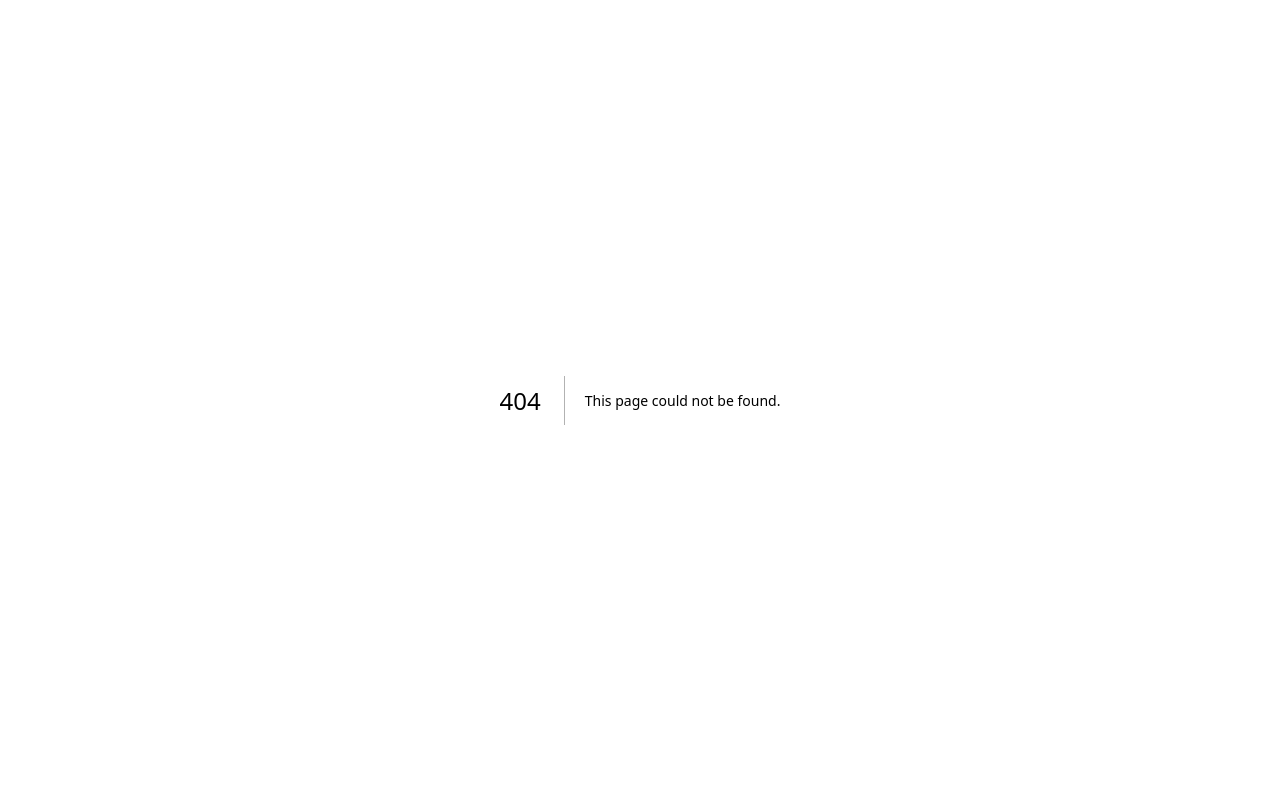
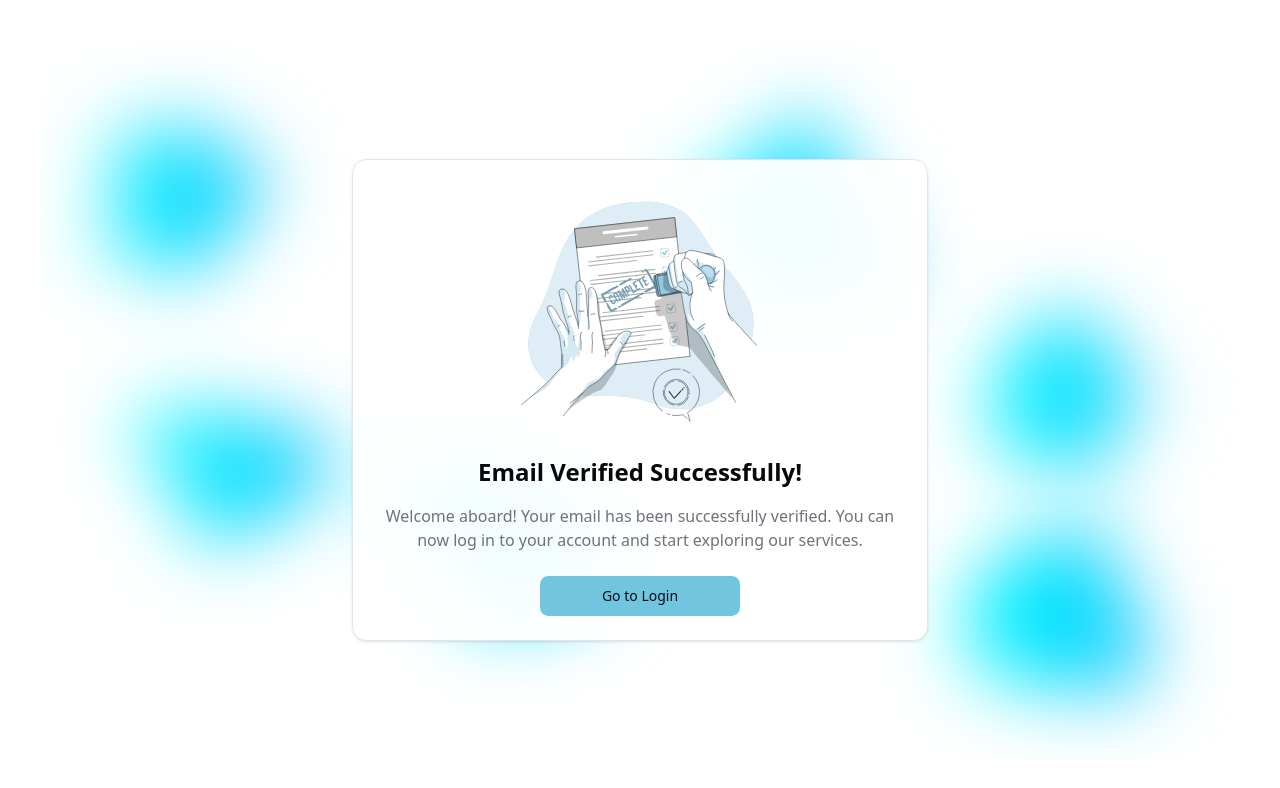
Before and after one commit to adehusnim37/Lihatin-UI, a Next.js app: page /auth/sucess-verify-email in a window 1280 px wide. Before the commit this address had no page. Shown: the top 788 px of the page. Built offline with nearby package versions, Linux system fonts and the light colour scheme.

Commit message:
Refactor code structure for improved readability and maintainability

```diff
--- a/app/auth/check-email/page.tsx
+++ b/app/auth/check-email/page.tsx
@@ -3,6 +3,7 @@ import {
   CardContent,
   CardDescription,
   CardHeader,
+  CardTitle,
 } from "@/components/ui/card";
 import { Button } from "@/components/ui/button";
 import { MailIcon } from "lucide-react";
@@ -12,7 +13,7 @@ import BlobDefault from "@/components/blob/blob-default";
 
 export default function CheckEmailPage() {
   return (
-    <div className="relative flex min-h-screen items-center justify-center bg-background p-6 overflow-hidden">
+    <div className="relative flex min-h-full items-center justify-center bg-background p-6 overflow-hidden">
       {/* Decorative blobs */}
       <BlobDefault />
       {/* Card container */}
@@ -33,7 +34,9 @@ export default function CheckEmailPage() {
                 <MailIcon className="h-6 w-6 text-primary" />
               </div>
             </div>
-            <h1 className="text-2xl font-bold">Check your email</h1>
+            <CardTitle className="text-4xl font-bold">
+              <h1 className="text-2xl font-bold">Check your email</h1>
+            </CardTitle>
             <CardDescription className="text-base">
               We&apos;ve sent a verification link to your email address. Please
               check your inbox and click the link to verify your account.
--- a/app/auth/forgot-password/page.tsx
+++ b/app/auth/forgot-password/page.tsx
@@ -8,7 +8,7 @@ import Link from "next/link";
 
 export default function ForgotPassword() {
   return (
-    <div className="md:flex md:min-h-screen bg-background md:p-6 py-6 gap-x-6">
+    <div className="md:flex md:min-h-full bg-background md:p-6 py-6 gap-x-6">
       {/* Left side: Sign-in form */}
       <div className="md:w-1/2 flex items-center justify-center">
         <div className="max-w-sm px-6 py-16 md:p-0 w-full ">
--- a/app/auth/login/page.tsx
+++ b/app/auth/login/page.tsx
@@ -4,12 +4,20 @@ import { Button } from "@/components/ui/button";
 import { Checkbox } from "@/components/ui/checkbox";
 import { Input } from "@/components/ui/input";
 import { Label } from "@/components/ui/label";
+import { CheckCircle2 } from "lucide-react";
 import Image from "next/image";
 import Link from "next/link";
+import { toast } from "sonner";
 
 export default function Login() {
+  const handleLogin = () => {
+    toast.error("Error", {
+      description: "Signed in was not successful. Please try again.",
+      duration: 3000,
+    });
+  };
   return (
-    <div className="md:flex md:min-h-screen bg-background md:p-6 py-6 gap-x-6">
+    <div className="md:flex md:min-h-full bg-background md:p-6 py-6 gap-x-6">
       {/* Left side: Sign-in form */}
       <div className="md:w-1/2 flex items-center justify-center">
         <div className="max-w-sm px-6 py-16 md:p-0 w-full ">
@@ -63,7 +71,12 @@ export default function Login() {
           </div>
           {/* Sign-in button and Sign-up link */}
           <div className="flex flex-col space-y-4">
-            <Button className="w-full">Sign in</Button>
+            <Button
+              className="w-full"
+              onClick={() => handleLogin()}
+            >
+              Sign in
+            </Button>
             <p className="text-sm text-center text-muted-foreground">
               Don`&apos;`t have an account?{" "}
               <Link className="underline text-foreground" href="/auth/register">
--- a/app/auth/register/page.tsx
+++ b/app/auth/register/page.tsx
@@ -12,7 +12,7 @@ import { TermsDialog } from "@/components/auth/terms-dialog";
 
 export default function RegisterPage() {
     return (
-       <div className="md:flex md:min-h-screen bg-background md:p-6 py-6 gap-x-6">
+       <div className="md:flex md:min-h-full bg-background md:p-6 py-6 gap-x-6">
       {/* Left side: Sign-up form */}
       <div className="md:w-1/2 flex items-center justify-center">
         <div className="max-w-sm px-6 py-16 md:p-0 w-full">
--- /dev/null
+++ b/app/auth/sucess-verify-email/page.tsx
@@ -0,0 +1,52 @@
+import BlobDefault from "@/components/blob/blob-default";
+import { Button } from "@/components/ui/button";
+import {
+  Card,
+  CardDescription,
+  CardHeader,
+  CardTitle,
+} from "@/components/ui/card";
+import { CheckCircle2 } from "lucide-react";
+import Image from "next/image";
+import Link from "next/link";
+
+export default function SuccessVerifyEmailPage() {
+  return (
+    <div className="relative flex min-h-full flex-col items-center justify-center bg-background px-6 py-12 overflow-hidden">
+      {/* Decorative Blobs */}
+      <BlobDefault />
+
+      <Card className="w-full max-w-xl relative z-10 backdrop-blur-sm bg-card/95">
+        <CardHeader className="space-y-2 text-center">
+          {/* Illustration */}
+          <div className="relative w-full max-w-md mx-auto h-64">
+            <Image
+              src="/Completed-bro.svg"
+              alt="Success"
+              fill
+              className="object-contain"
+            />
+          </div>
+
+          {/* Heading with gradient */}
+          <CardTitle className="text-4xl font-bold">
+            <h1 className="text-2xl font-bold">
+              Email Verified Successfully!
+            </h1>
+          </CardTitle>
+          <CardDescription className="text-base mb-4">
+            Welcome aboard! Your email has been successfully verified. You can
+            now log in to your account and start exploring our services.
+          </CardDescription>
+
+          {/* Login Button */}
+          <Link href="/auth/login" className="inline-block">
+            <Button size="lg" className="min-w-[200px]">
+              Go to Login
+            </Button>
+          </Link>
+        </CardHeader>
+      </Card>
+    </div>
+  );
+}
--- a/app/auth/verify-login/page.tsx
+++ b/app/auth/verify-login/page.tsx
@@ -3,7 +3,7 @@ import { OTPForm } from "@/components/otp-form"
 
 export default function OTPPage() {
     return (
-        <div className="bg-background flex min-h-svh flex-col items-center justify-center gap-6 p-6 md:p-10">
+        <div className="bg-background flex min-h-full flex-col items-center justify-center gap-6 p-6 md:p-10">
              <BlobDefault />
             <div className="w-full max-w-sm">
                 <OTPForm />
--- a/app/layout.tsx
+++ b/app/layout.tsx
@@ -2,6 +2,7 @@ import type { Metadata } from "next";
 import { Geist, Geist_Mono } from "next/font/google";
 import "./globals.css";
 import { AuthProvider } from "./context/AuthContext";
+import { Toaster } from "@/components/ui/sonner";
 
 const geistSans = Geist({
   variable: "--font-geist-sans",
@@ -31,6 +32,7 @@ export default function RootLayout({
         <AuthProvider>
           {children}
         </AuthProvider>
+        <Toaster position="top-center" />
       </body>
     </html>
   );
--- /dev/null
+++ b/components/ui/sonner.tsx
@@ -0,0 +1,40 @@
+"use client"
+
+import {
+  CircleCheckIcon,
+  InfoIcon,
+  Loader2Icon,
+  OctagonXIcon,
+  TriangleAlertIcon,
+} from "lucide-react"
+import { useTheme } from "next-themes"
+import { Toaster as Sonner, type ToasterProps } from "sonner"
+
+const Toaster = ({ ...props }: ToasterProps) => {
+  const { theme = "system" } = useTheme()
+
+  return (
+    <Sonner
+      theme={theme as ToasterProps["theme"]}
+      className="toaster group"
+      icons={{
+        success: <CircleCheckIcon className="size-5" />,
+        info: <InfoIcon className="size-5" />,
+        warning: <TriangleAlertIcon className="size-5" />,
+        error: <OctagonXIcon className="size-5" />,
+        loading: <Loader2Icon className="size-5 animate-spin" />,
+      }}
+      toastOptions={{
+        classNames: {
+          toast: '!bg-card !text-card-foreground !border-2 !border-primary !shadow-xl !rounded-xl',
+          title: '!text-card-foreground !font-bold !text-base',
+          description: '!text-muted-foreground !text-sm',
+          icon: '!text-primary',
+        },
+      }}
+      {...props}
+    />
+  )
+}
+
+export { Toaster }
--- a/package.json
+++ b/package.json
@@ -22,8 +22,10 @@
     "input-otp": "^1.4.2",
     "lucide-react": "^0.553.0",
     "next": "16.0.1",
+    "next-themes": "^0.4.6",
     "react": "19.2.0",
     "react-dom": "19.2.0",
+    "sonner": "^2.0.7",
     "tailwind-merge": "^3.4.0"
   },
   "devDependencies": {
```
Also changed, not shown: app/otp/page.tsx (+24 -22 lines), app/auth/verify-email/page.tsx (deleted), public/Completed-bro.svg (added).
